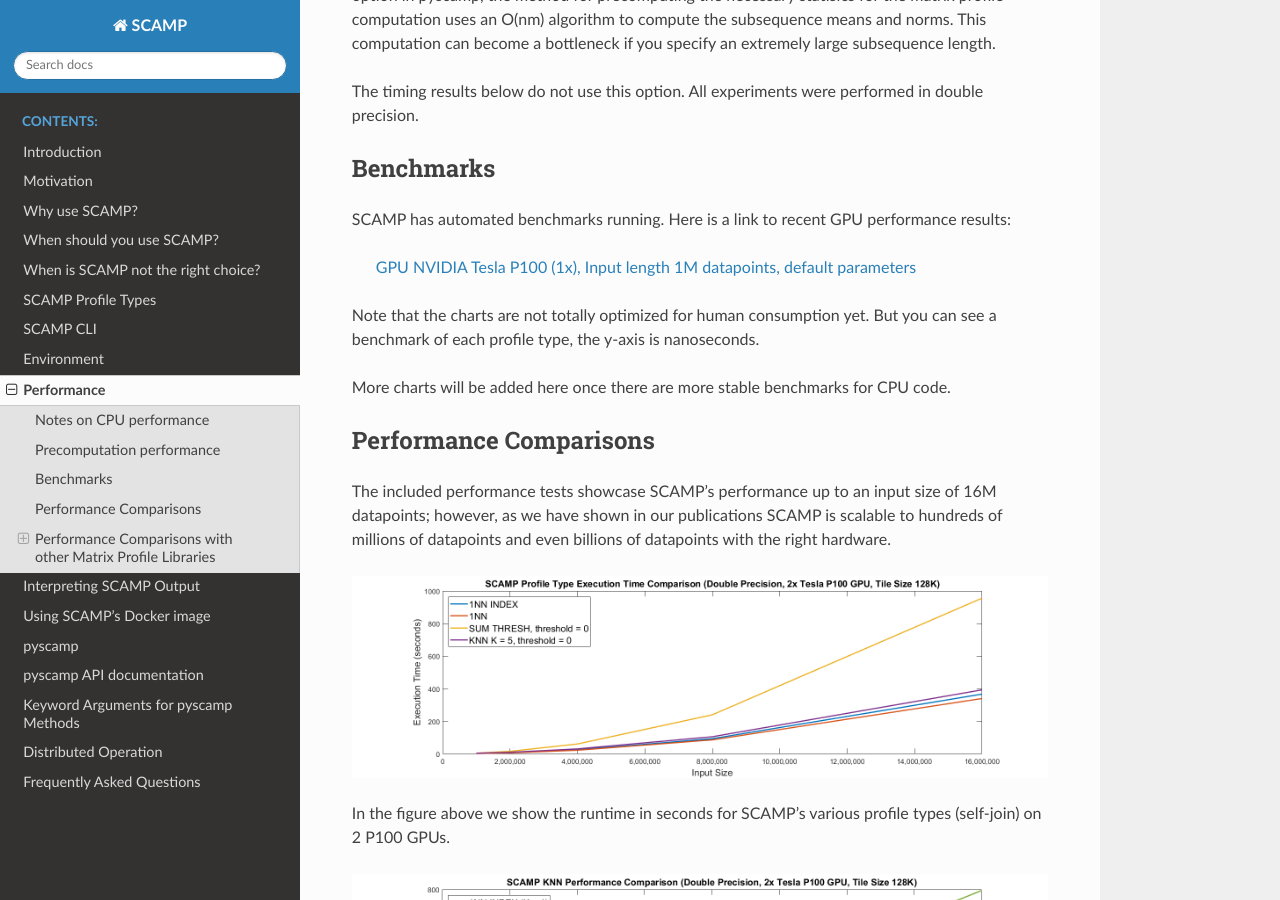
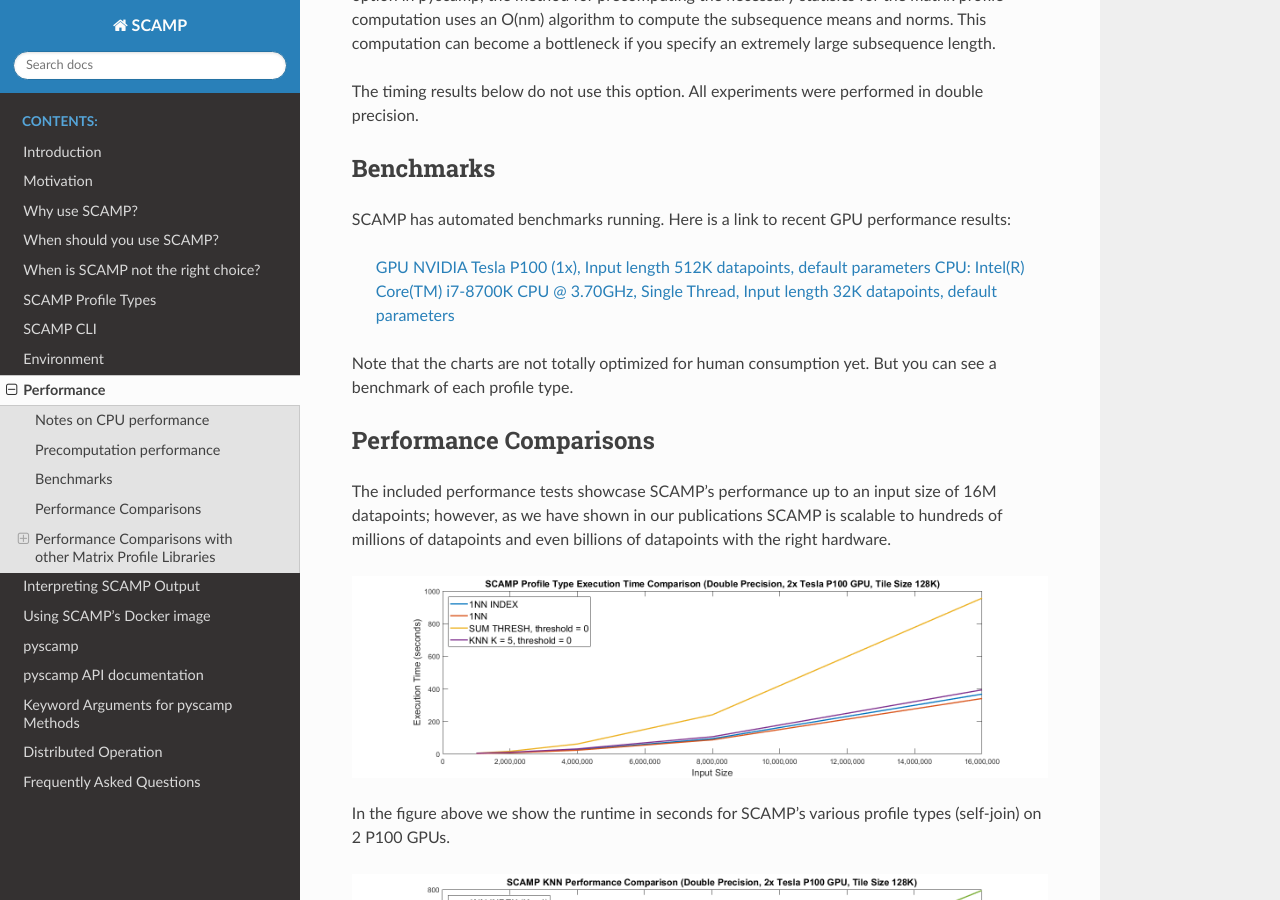
Before and after one commit to zpzim/SCAMP, a Sphinx documentation site: the page built from docs/source/performance.rst, in a window 1280 px wide and 900 px high, scrolled down 673 px. Built offline with Sphinx 7.4.7 and the Read the Docs theme 2.0.0, drawn with Linux system fonts in a browser that asks for light colours.

Commit message:
Update docs to point to stable benchmark suites.

```diff
--- a/docs/source/performance.rst
+++ b/docs/source/performance.rst
@@ -22,11 +22,10 @@ Benchmarks
 
 SCAMP has automated benchmarks running. Here is a link to recent GPU performance results:
 
- `GPU NVIDIA Tesla P100 (1x), Input length 1M datapoints, default parameters <https://zpzim.github.io/SCAMP/gpu-benchmarks/bench>`_
+ `GPU NVIDIA Tesla P100 (1x), Input length 512K datapoints, default parameters <https://zpzim.github.io/SCAMP/gpu-benchmarks/bench>`_
+ `CPU: Intel(R) Core(TM) i7-8700K CPU @ 3.70GHz, Single Thread, Input length 32K datapoints, default parameters <https://zpzim.github.io/SCAMP/cpu-benchmarks/linux-stable/clang++-10/bench>`_
 
-Note that the charts are not totally optimized for human consumption yet. But you can see a benchmark of each profile type, the y-axis is nanoseconds.
-
-More charts will be added here once there are more stable benchmarks for CPU code.
+Note that the charts are not totally optimized for human consumption yet. But you can see a benchmark of each profile type.
 
 Performance Comparisons
 ***********************
```
